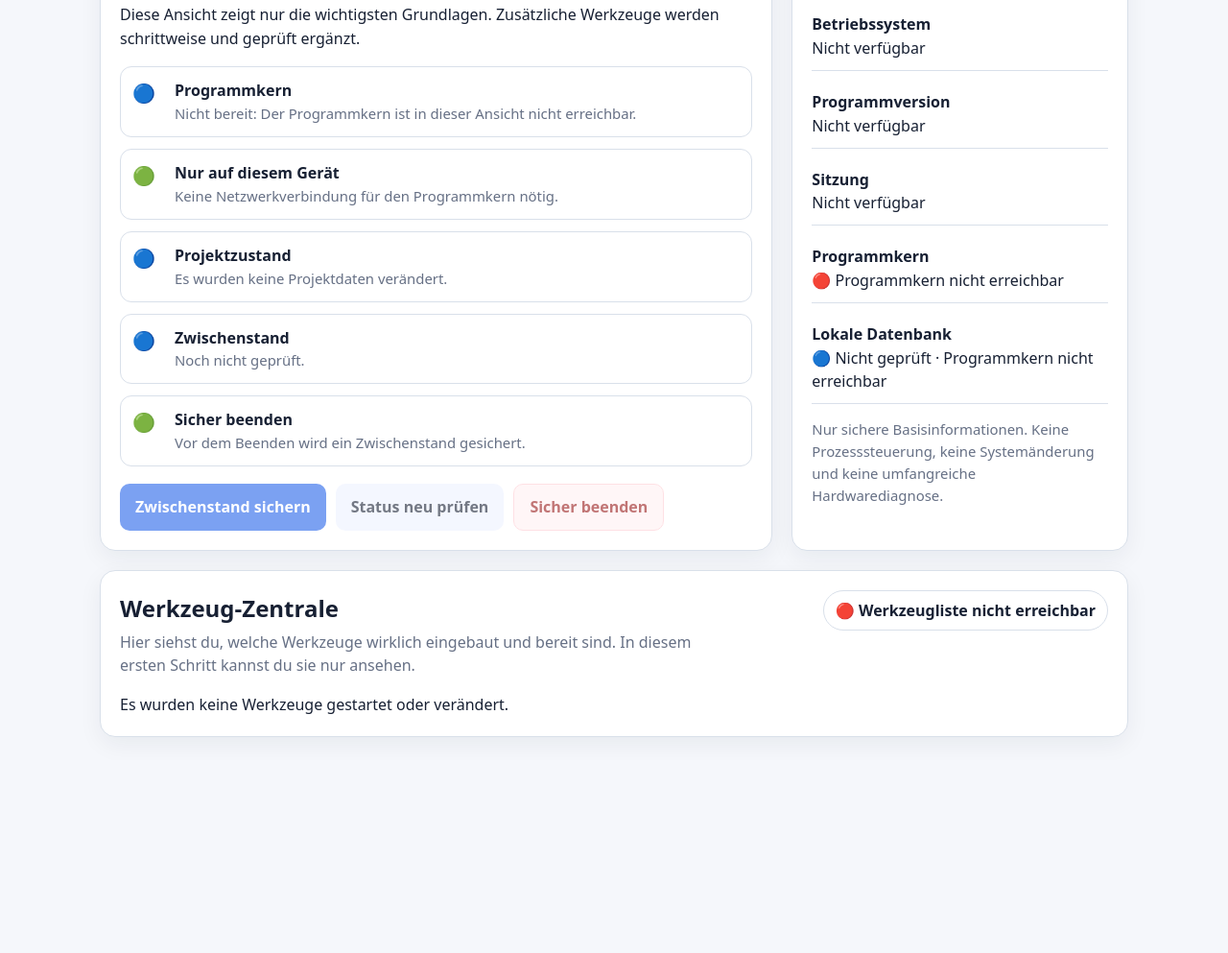
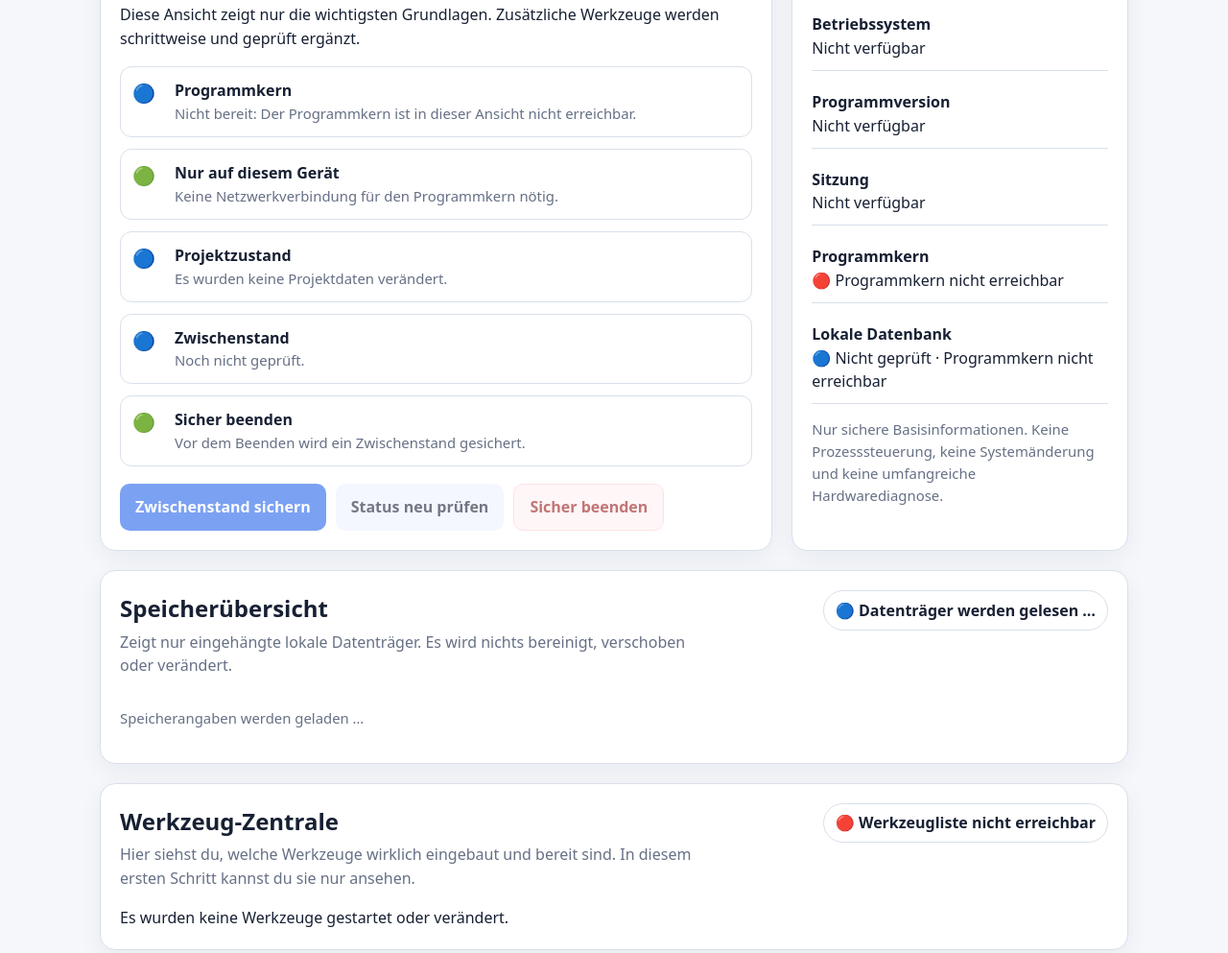
Before and after one commit to provoware/2026-MultiTool, a website: page src/ui/index.html in a window 1280 px wide. Shown: the part 206-1199 px from the top of the page at 96% size. Before the commit the page ends 998 px from the top, so only its background shows below. Drawn offline with Linux system fonts and the light colour scheme.

Commit message:
P0.3: Speicherübersicht in Oberfläche ergänzen

```diff
--- a/src/ui/index.html
+++ b/src/ui/index.html
@@ -63,6 +63,19 @@
         <p class="small">Nur sichere Basisinformationen. Keine Prozesssteuerung, keine Systemänderung und keine umfangreiche Hardwarediagnose.</p>
       </aside>
 
+      <section class="card tools-card" aria-labelledby="storageTitle">
+        <div class="section-heading">
+          <div>
+            <h2 id="storageTitle">Speicherübersicht</h2>
+            <p>Zeigt nur eingehängte lokale Datenträger. Es wird nichts bereinigt, verschoben oder verändert.</p>
+          </div>
+          <div id="storageSummary" class="badge">🔵 Datenträger werden gelesen …</div>
+        </div>
+        <div id="storageList" class="tool-list" aria-live="polite">
+          <p class="small">Speicherangaben werden geladen …</p>
+        </div>
+      </section>
+
       <section class="card tools-card" aria-labelledby="toolsTitle">
         <div class="section-heading">
           <div>
```
